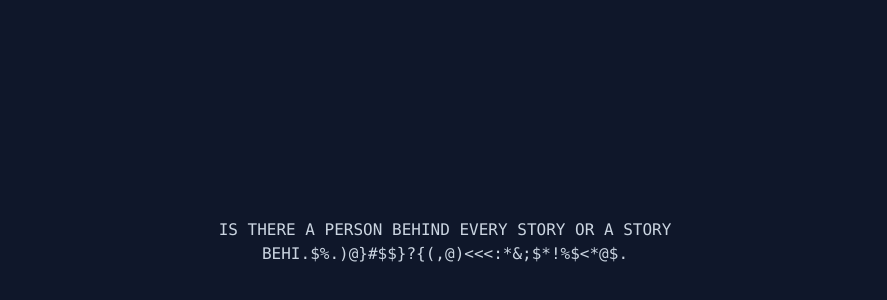
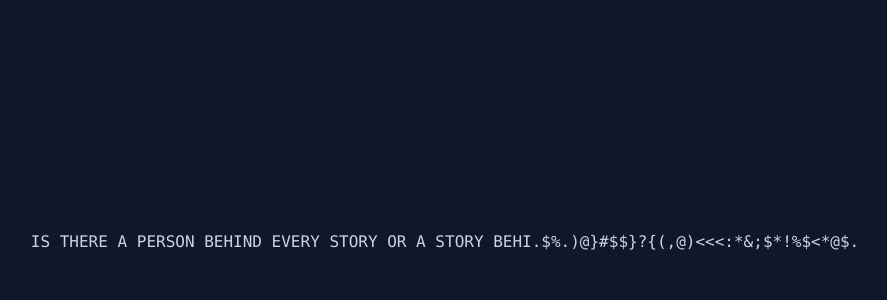
Before and after one commit to Mahtabvariyani/canyoutell, a Next.js app: page / in a window 1280 px wide. Shown: the part 158-458 px from the top of the page, without its empty margins (195-1082 px from the left). Built offline with nearby package versions, Linux system fonts and the light colour scheme.

Commit message:
first commit

```diff
--- a/app/page.js
+++ b/app/page.js
@@ -69,9 +69,9 @@ const EncryptButton = () => {
       }}
       className="group relative overflow-hidden rounded-lg   px-4 py-2 font-mono font-medium uppercase text-slate-300 transition-colors hover:text-indigo-300"
     >
-    <div className="relative flex z-10 p-3 items-center w-[80vh] gap-2 overflow-hidden">
-  <span>{text}</span>
-</div>
+    <div className="relative z-10 flex items-center gap-2">
+        <span>{text}</span>
+      </div>
 
       <motion.span
         initial={{
```
